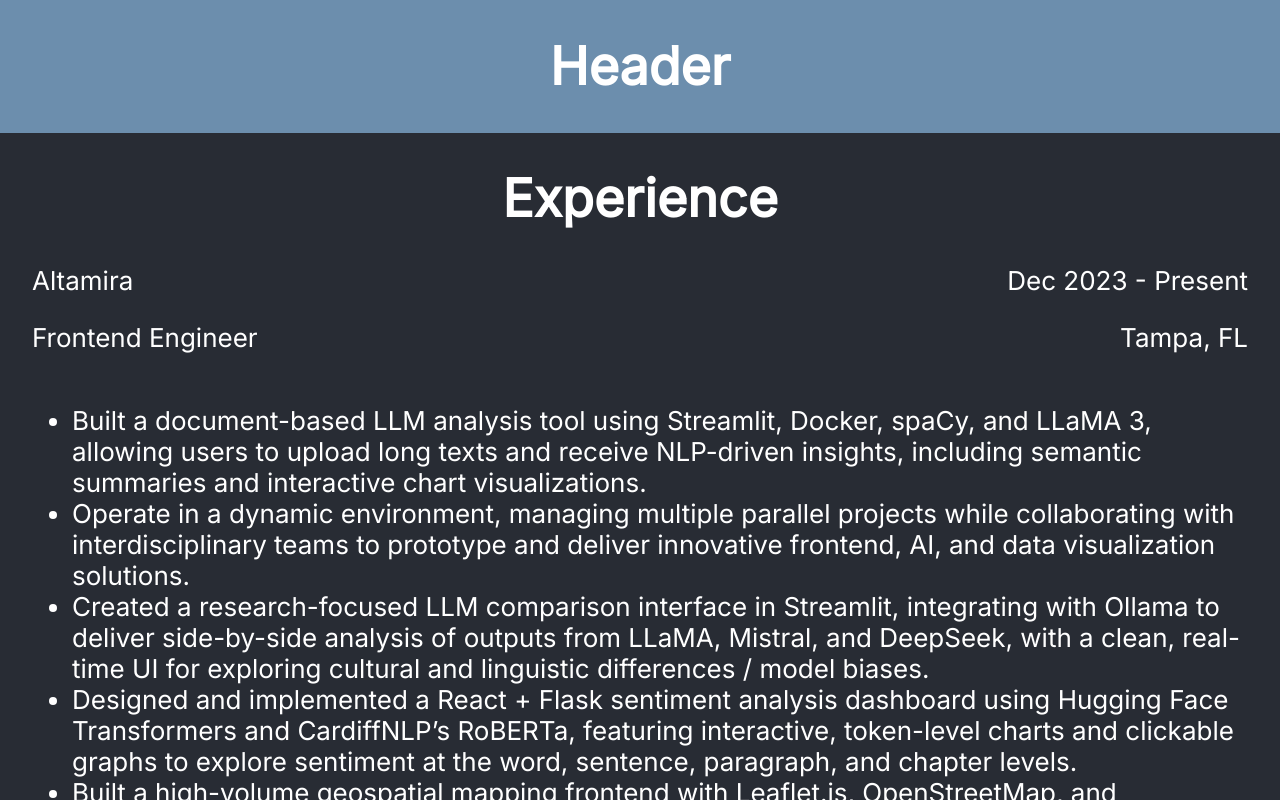
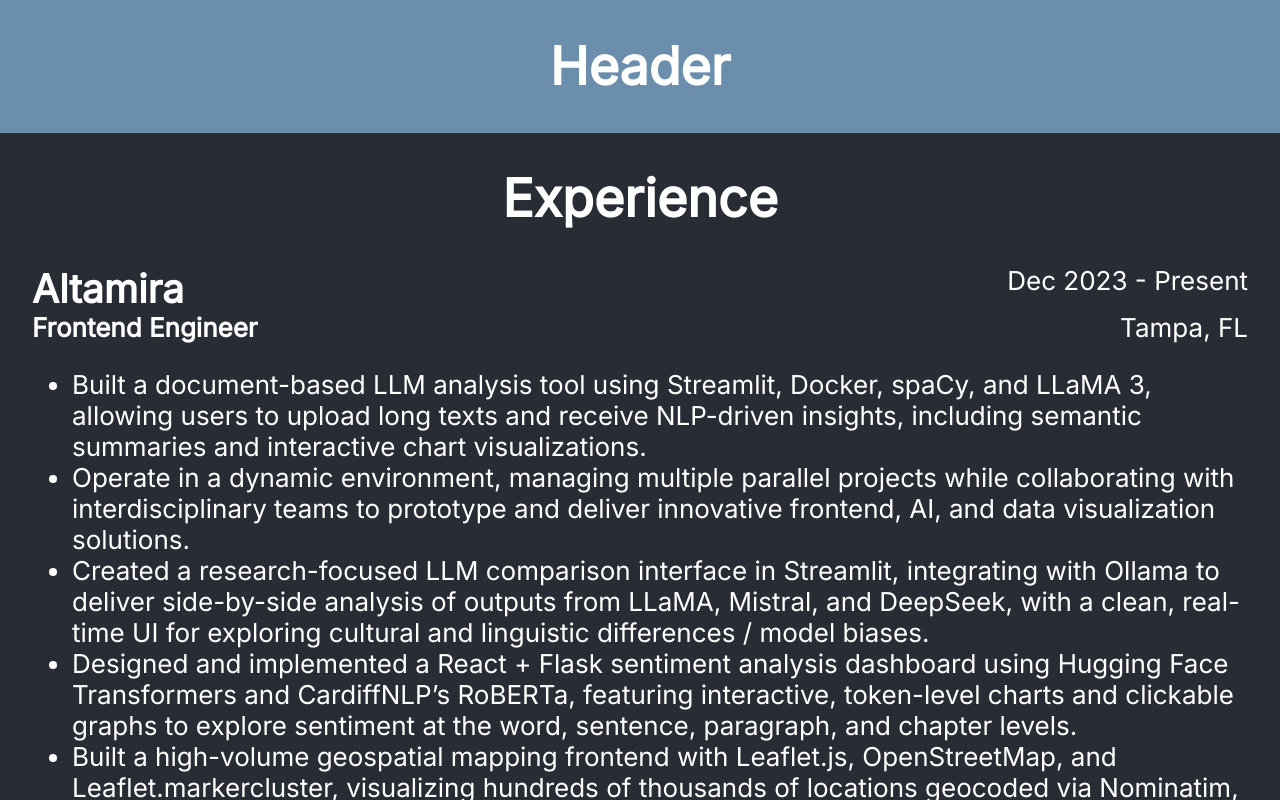
Before and after one commit to tylerchenoweth/Resume, a React (Create React App) app in the folder resume/: page / in a window 1280 px wide. Shown: the top 800 px of the page. Built offline with nearby package versions, Linux system fonts and the light colour scheme.

Commit message:
added to the experience and prettified it

```diff
--- a/resume/src/components/Experience/Experience.css
+++ b/resume/src/components/Experience/Experience.css
@@ -5,12 +5,19 @@
 
 }
 
-.row_left {
+.rowElement {
+    margin: 0;
+    padding: -2rem;
+}
+
+.rowLeft {
     text-align: left;
     margin: 0;
+    font-weight: bold !important;
+
 }
 
-.row_right {
+.rowRight {
     text-align: right;
     margin: 0;
 }
@@ -22,3 +29,7 @@
 .bullet {
     text-align: left;
 }
+
+.title {
+    text-decoration: underline;
+}
--- a/resume/src/components/Experience/Experience.js
+++ b/resume/src/components/Experience/Experience.js
@@ -21,14 +21,14 @@
         12: 'Dec'
     };
 
-    console.log(json_payload.job_bullets)
 
     return (
         <>
 
         <div className="row">
-            <p className="row_left">{json_payload.company_name}</p>
-            <p className="row_right">
+            <h2 className="rowLeft rowElement">{json_payload.company_name}</h2>
+
+            <p className="rowRight rowElement">
                 {monthAbbr[json_payload.start_date.month]}&nbsp;
                 {json_payload.start_date.year}
                 &nbsp;-&nbsp;
@@ -43,12 +43,8 @@
         </div>
 
         <div className="row">
-            <div className="row_left">
-                <p>{json_payload.position}</p>
-            </div>
-            <div className="row_right">
-                <p>{json_payload.location.city}, {json_payload.location.state}</p>
-            </div>
+            <p className="rowLeft rowElement">{json_payload.position}</p>
+            <p className="rowRight rowElement">{json_payload.location.city}, {json_payload.location.state}</p>
         </div>
 
         <ul className="bullets">
```
